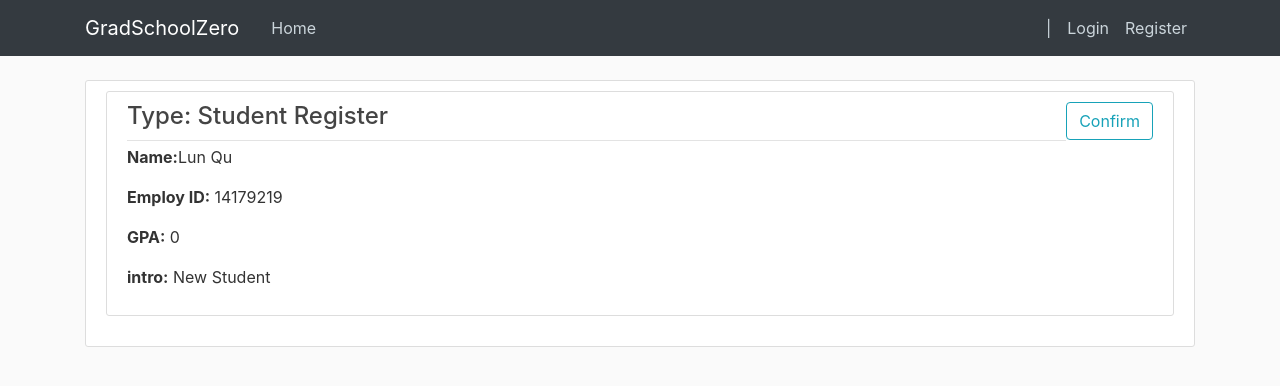
After one commit to zwen000/CunyZero, a Flask app: page /confirm/ in a window 1280 px wide. The commit adds this page. Shown: the top 386 px of the page. Run offline with Flask 2, Linux system fonts and the light colour scheme; data comes from the database, SQL or seed files in the repository; both versions use the stored data as it was after the commit; some libraries are stand-ins or nearby versions.

Commit message:
Application/confirm Page

```diff
--- a/clean_up.py
+++ b/clean_up.py
@@ -20,8 +20,12 @@ shutil.rmtree("./cunyzero/__pycache__")         # Deletes '__pycache__' director
 db.create_all()                                 # Create the new 'database.db' file from 'models.py'
 
 user = User(username='admin', password=bcrypt.generate_password_hash('admin').decode('utf-8'), role='Admin')
+student = User(username='student', password=bcrypt.generate_password_hash('student').decode('utf-8'), role='Student')
+instructor = User(username='instructor', password=bcrypt.generate_password_hash('instructor').decode('utf-8'),
+                  role='Instructor')
 db.session.add(user)
-
+db.session.add(student)
+db.session.add(instructor)
 # programs creation
 program1 = Program(id=1, name="Bacholor of Computer Science")
 db.session.add(program1)
--- a/cunyzero/forms.py
+++ b/cunyzero/forms.py
@@ -2,7 +2,7 @@ from flask_wtf import FlaskForm
 from flask_wtf.file import FileField, FileAllowed
 from flask_login import current_user
 from wtforms.fields import StringField, PasswordField, SubmitField, BooleanField, SelectField, DecimalField
-from wtforms.validators import DataRequired, Length, EqualTo, ValidationError
+from wtforms.validators import DataRequired, Length, EqualTo, ValidationError, Optional
 from cunyzero.models import *
 
 
@@ -41,11 +41,12 @@ class UpdateAccountForm(FlaskForm):
             if user:
                 raise ValidationError("That username is taken, Please choose a different one.")
 
+
 class ApplicationForm(FlaskForm):
     application_type = SelectField('Application type', choices=[('1', 'Register as students'),
                                                                 ('2', 'Register as instructor')], default=1)
     firstname = StringField('Firstname', validators=[DataRequired()])
     lastname = StringField('Lastname', validators=[DataRequired()])
     intro = StringField('Self-Description')
-    GPA = DecimalField('GPA')
+    GPA = DecimalField('GPA', validators=[Optional()])
     submit = SubmitField('Send Application')
--- a/cunyzero/routes.py
+++ b/cunyzero/routes.py
@@ -45,6 +45,7 @@ posts = [
     }
 ]
 
+
 @app.route('/')
 @app.route('/home')
 def home():
@@ -72,6 +73,7 @@ def register():
 
     return render_template("register.html", title="Register", form=form)
 
+
 @app.route('/login/', methods=['GET', 'POST'])
 def login():
     if current_user.is_authenticated:
@@ -89,6 +91,7 @@ def login():
         else:
             flash('Login Unsuccessful. Please check username and password!', 'danger')
     return render_template("login.html", title="Login", form=form)
+
 
 @app.route('/logout/', methods=['GET', 'POST'])
 def logout():
@@ -111,6 +114,7 @@ def save_picture(form_picture):
     i.save(picture_path) #save the picture in picture_path
     return picture_fn
 
+
 @app.route('/account/', methods=['GET', 'POST'])
 @login_required
 def account():
@@ -131,7 +135,6 @@ def account():
     elif request.method == 'GET':
         form.username.data = current_user.username
 
-
     image_file = url_for('static', filename= "profile_pics/" + current_user.image_file)
     return render_template("account.html", title="Account",
                            image_file=image_file, form=form)
@@ -141,11 +144,17 @@ def account():
 def application():
     form = ApplicationForm()
     if form.validate_on_submit():
-        application = Application(visitor_id=current_user.ownerId, firstname=form.firstname.data,
-                                  lastname=form.firstname.data, intro=form.intro.data,
-                                  type=form.application_type.data, GPA=form.GPA.data)
-        db.session.add(application)
+        visitor_application = Application(visitor_id=current_user.ownerId, firstname=form.firstname.data,
+                                            lastname=form.lastname.data, intro=form.intro.data,
+                                            type='Student Register', GPA=form.GPA.data)
+        db.session.add(visitor_application)
         db.session.commit()
         flash(f'Your application with id: {current_user.ownerId} has been send to database!', 'success')
         return redirect(url_for('application'))
     return render_template("application.html", title="Visitor-Application", form=form)
+
+
+@app.route('/confirm/', methods=['GET', 'POST'])
+def confirm():
+    applications = Application.query.filter_by(approval=None)
+    return render_template("confirm.html", title="Visitor-Application-confirm", applications=applications)
--- a/cunyzero/templates/application.html
+++ b/cunyzero/templates/application.html
@@ -2,7 +2,7 @@
 {% block content %}
     <div class="content-section">
         <form method="POST", action="">
-{#            {{ form.hidden_tag() }} <!--CSRF token-->#}
+            {{ form.hidden_tag() }} <!--CSRF token-->
             <fieldset class="form-group">
                 <legend class="h2">Instructor/Student Registration</legend>
                 <legend class="border-bottom mb-4 ">Current employ ID: {{ current_user.ownerId }} </legend>
--- /dev/null
+++ b/cunyzero/templates/confirm.html
@@ -0,0 +1,19 @@
+{% extends "layout.html"%}
+{% block content %}
+    <div class="content-section">
+        {% for application in applications %}
+            <article class="media content-section">
+                <div class="media-body">
+                    <div class="article-metadata">
+                        <H4>Type: {{ application.type }}</H4>
+                    </div>
+                    <p class="article-content"><strong>Name:</strong>{{ application.firstname }} {{ application.lastname }}</p>
+                    <p class="article-content"><strong>Employ ID:</strong> {{ application.visitor_id }}</p>
+                    <p class="article-content"><strong>GPA:</strong> {{ application.GPA }}</p>
+                    <p class="article-content"><strong>intro:</strong> {{ application.intro }}</p>
+                </div>
+                <button class="btn btn-outline-info"> Confirm</button>
+            </article>
+        {% endfor %}
+    </div>
+{% endblock content %}
--- a/cunyzero/templates/layout.html
+++ b/cunyzero/templates/layout.html
@@ -38,7 +38,7 @@
                                 <a class="nav-item nav-link" href="#">Instructor</a>
                                 <a class="nav-item nav-link" href="#">Complaint</a>
                                 <a class="nav-item nav-link" href="#">Warning</a>
-                                <a class="nav-item nav-link" href="#">Application</a>
+                                <a class="nav-item nav-link" href="{{ url_for('confirm') }}">Application</a>
                                 <a class="nav-item nav-link" href="#">System</a>
                             {% elif current_user.role == 'Instructor' %}
                                 <a class="nav-item nav-link" href="#">Course</a>
```
Also changed, not shown: cunyzero/database.db.
